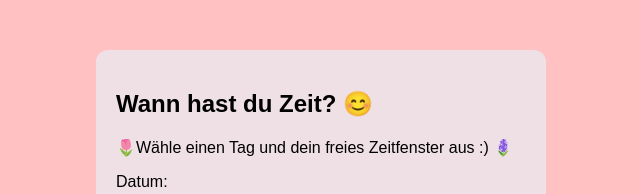
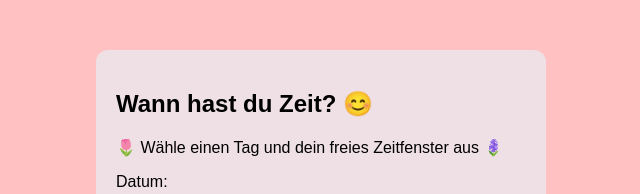
Before and after one commit to Thomas41202/Terminplaner, a plain HTML site: page index.html in a window 1280 px wide. Shown: the top 194 px of the page, 319-959 px from the left. Drawn offline with Linux system fonts and the light colour scheme.

Commit message:
Update index.html

```diff
--- a/index.html
+++ b/index.html
@@ -69,7 +69,7 @@
     <div class="container">
 
         <h2>Wann hast du Zeit? 😊</h2>
-        <p>🌷Wähle einen Tag und dein freies Zeitfenster aus :) 🪻</p>
+        <p>🌷 Wähle einen Tag und dein freies Zeitfenster aus 🪻</p>
 
         <!-- Auswahl des Datums -->
         <label for="datum">Datum:</label>
```
